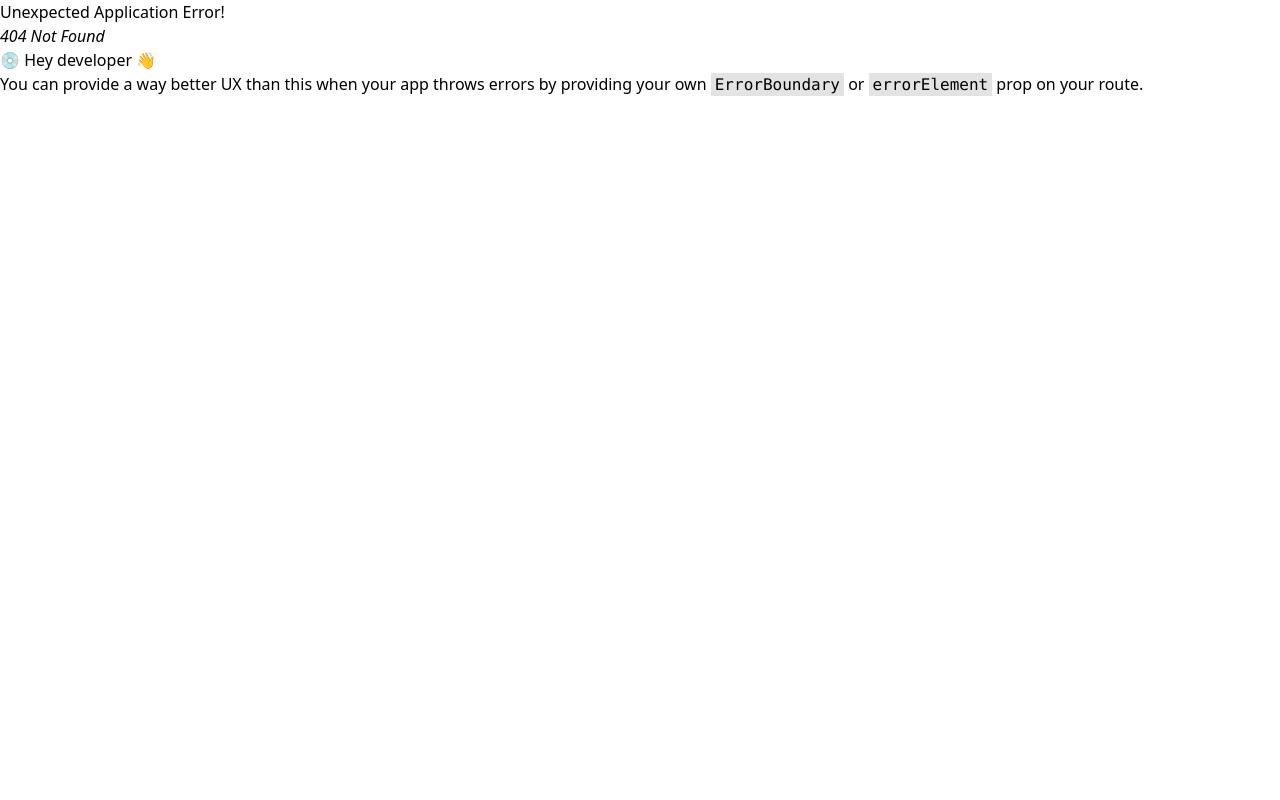
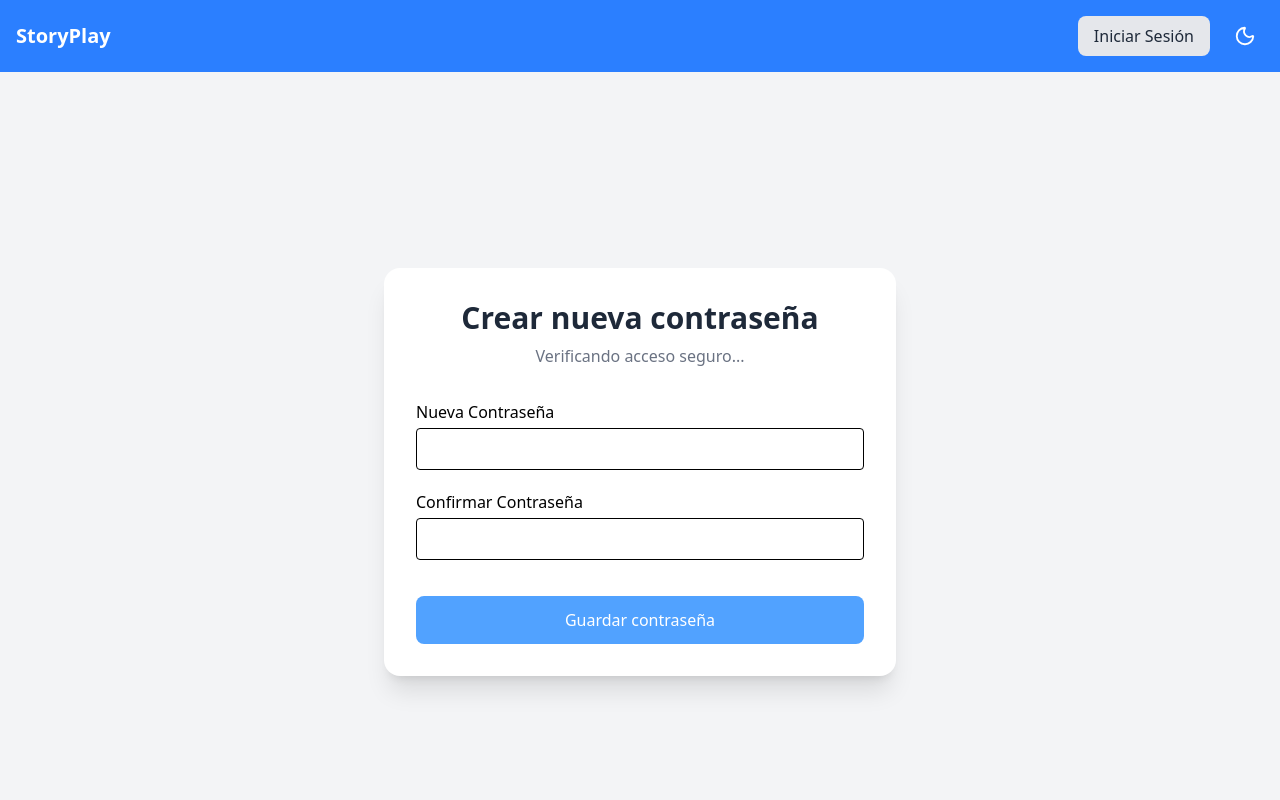
Before and after one commit to rebecapoma6/RecopilacionProyecto, a React (Vite) app: page /actualizar-clave in a window 1280 px wide. Before the commit this address had no page. Shown: the top 800 px of the page. Built offline with nearby package versions, Linux system fonts and the light colour scheme.

Commit message:
✅ReecuperarContraseña

```diff
--- a/src/App.tsx
+++ b/src/App.tsx
@@ -17,6 +17,7 @@ import AdminPage from "./pages/AdminPage";
 import AdminRoute from "./router/AdminRoute";
 import AgregarItemsPage from "./pages/AgregarItemsPage";
 import EstadisticasPage from "./pages/EstadisticasPage";
+import ActualizarClave from "./utils/ActualizarClave";
 
 
 const router = createBrowserRouter([
@@ -24,6 +25,7 @@ const router = createBrowserRouter([
     element: <LandingLayout />, //esta sera como ruta la pública general
     children: [
       { path: "/", element: <HomePage /> },
+      { path: "/actualizar-clave", element: <ActualizarClave /> },
     ],
   },
 
--- a/src/components/form/RecuperarPass.tsx
+++ b/src/components/form/RecuperarPass.tsx
@@ -3,13 +3,19 @@ import { validateField } from '../../utils/regex';
 import InputFieldClase from './InputField';
 import Button from './Button';
 import { useNavigate } from 'react-router-dom';
+import { createUserRepository } from '../../database/repositories';
+import toast from 'react-hot-toast';
 
 
 export default function RecuperarPass() {
     const navigate = useNavigate();
+    const userRepository = createUserRepository();
+
     const [formData, setFormData] = useState({ email: "" });
     const [errors, setErrors] = useState({ email: "" });
+
     const [enviado, setEnviado] = useState(false);
+    const [loading, setLoading] = useState(false);
 
     const handleChange = (e: React.ChangeEvent<HTMLInputElement>) => {
         const { name, value } = e.target;
@@ -17,7 +23,7 @@ export default function RecuperarPass() {
         setErrors({ ...errors, [name]: validateField("email", value) }); // Usamos lógica de email
     };
 
-    const handleSubmit = (e: React.FormEvent) => {
+    const handleSubmit = async (e: React.FormEvent) => {
         e.preventDefault();
         const error = validateField("email", formData.email);
         if (error) {
@@ -26,10 +32,43 @@ export default function RecuperarPass() {
         }
         // Lógica de envío...
         setEnviado(true);
+
+        try {
+            if (!formData.email) {
+                toast.error('Error al obtener el email');
+                setLoading(false);
+                return;
+            }
+
+        const result = await userRepository.resetPasswordForEmail(formData.email);
+
+        if (result.error) {
+                toast.error('Error al restablecer la contraseña');
+                setLoading(false);
+                return;
+            }
+
+            toast.success('Se ha enviado un enlace a tu correo');
+            setEnviado(true);
+
+
+
+
+        } catch (error) {
+            toast.error('Ocurrió un error inesperado');
+            console.log(error);
+        }finally {
+            setLoading(false);
+        }
+
+
+
+
+
     };
 
     return (
-        <>
+       <>
             <div className="p-3 rounded-lg shadow-sm bg-white">
                 {!enviado ? (
                     <form onSubmit={handleSubmit} className="space-y-3">
@@ -43,8 +82,12 @@ export default function RecuperarPass() {
                             onChange={handleChange}
                             error={errors.email}
                         />
-                        <Button type="submit" className="w-full bg-primary-700 hover:bg-primary-600  text-white font-medium py-2 rounded-md transition">
-                            Enviar Email
+                        <Button
+                            type="submit"
+                            disabled={loading}
+                            className="w-full bg-primary-700 hover:bg-primary-600 text-white font-medium py-2 rounded-md transition"
+                        >
+                            {loading ? 'Enviando...' : 'Enviar Email'}
                         </Button>
                     </form>
                 ) : (
--- a/src/database/repositories/UserRepository.ts
+++ b/src/database/repositories/UserRepository.ts
@@ -20,4 +20,8 @@ export interface UserRepository {
   updateUserRole(userId: string, newRole: string): Promise<{ error?: any }>;
 
   deleteUser(userId: string): Promise<{ error?: any; }>;
+
+  resetPasswordForEmail(email: string): Promise<{ error?: any }>;
+
+  updatePassword(newPassword: string): Promise<{ error?: any }>;
 }
--- a/src/database/supabase/SupabaseUserRepository.ts
+++ b/src/database/supabase/SupabaseUserRepository.ts
@@ -5,6 +5,7 @@ import { supabase } from "./Client";
 import { SupabaseStorageRepository } from "./SupabaseStorageRepository";
 
 export class SupabaseUserRepository implements UserRepository {
+
   async deleteUser(userId: string): Promise<{ error?: any; }> {
   try {
     // 1. LA VÍA LEGAL: Buscamos si el usuario tiene fotos en su carpeta
@@ -201,4 +202,21 @@ export class SupabaseUserRepository implements UserRepository {
     const { data, error } = await supabase.auth.updateUser(payload);
     return { data, error };
   }
+
+  async resetPasswordForEmail(email: string): Promise<{ error?: any; }> {
+    const { error } = await supabase.auth.resetPasswordForEmail(
+            email, {
+            // OJO AQUÍ: Tienes que cambiar este enlace
+            redirectTo: "http://localhost:5173/actualizar-clave"
+        });
+
+        return { error: error || null };
+
+  }
+
+  async updatePassword(newPassword: string): Promise<{ error?: any }> {
+    const { error } = await supabase.auth.updateUser({ password: newPassword });
+    return { error: error || null };
+  }
+
 }
--- /dev/null
+++ b/src/utils/ActualizarClave.tsx
@@ -0,0 +1,117 @@
+import { useNavigate } from "react-router-dom";
+import { createUserRepository } from "../database/repositories";
+import { useEffect, useState } from "react";
+import { supabase } from "../database/supabase/Client";
+import toast, { Toaster } from "react-hot-toast";
+import Button from "../components/form/Button";
+import InputField from "../components/form/InputField";
+
+
+export default function ActualizarClave() {
+    const navigate = useNavigate();
+    const userRepository = createUserRepository();
+
+
+    const [newPassword, setNewPassword] = useState("");
+    const [confirmPassword, setConfirmPassword] = useState("");
+    const [loading, setLoading] = useState(false);
+    const [isRecoveryMode, setIsRecoveryMode] = useState(false);
+
+    useEffect(() => {
+        // Escuchamos si Supabase nos dice que venimos del link del correo
+        const { data: listener } = supabase.auth.onAuthStateChange(async (event) => {
+            if (event === "PASSWORD_RECOVERY") {
+                setIsRecoveryMode(true);
+            }
+        });
+
+        return () => {
+            listener?.subscription?.unsubscribe?.();
+        };
+    }, []);
+
+    const handleSubmit = async (e: React.FormEvent) => {
+        e.preventDefault();
+
+        if (newPassword.length < 6) {
+            toast.error("La contraseña debe tener al menos 6 caracteres");
+            return;
+        }
+
+        if (newPassword !== confirmPassword) {
+            toast.error("Las contraseñas no coinciden");
+            return;
+        }
+
+        setLoading(true);
+
+        try {
+            // Usamos tu repositorio en lugar de llamar a Supabase directo
+            const { error } = await userRepository.updatePassword(newPassword);
+
+            if (error) {
+                toast.error("Error al actualizar: " + error.message);
+            } else {
+                toast.success("¡Contraseña actualizada con éxito!");
+                // Lo mandamos a iniciar sesión con su nueva clave
+                setTimeout(() => navigate("/iniciarSesion"), 2000);
+            }
+        } catch (error) {
+            toast.error("Ocurrió un error inesperado");
+        } finally {
+            setLoading(false);
+        }
+    };
+
+    return (
+        <div className="flex justify-center items-center bg-gray-100 min-h-screen">
+            <Toaster position="top-center" />
+
+            <div className="w-full max-w-lg p-8 bg-white rounded-2xl shadow-xl m-15">
+                <div className="mb-8 text-center">
+                    <h1 className="text-3xl font-bold text-gray-800 mb-2">Crear nueva contraseña</h1>
+                    <p className="text-gray-500">
+                        {isRecoveryMode
+                            ? "Ingresa tu nueva contraseña para recuperar tu cuenta."
+                            : "Verificando acceso seguro..."}
+                    </p>
+                </div>
+
+                <form onSubmit={handleSubmit} className="space-y-5">
+                    <div>
+                        <InputField
+                            label="Nueva Contraseña"
+                            id="newPassword"
+                            name="newPassword"
+                            type="password"
+                            value={newPassword}
+                            onChange={(e) => setNewPassword(e.target.value)}
+                        />
+                    </div>
+
+                    <div>
+                        <InputField
+                            label="Confirmar Contraseña"
+                            id="confirmPassword"
+                            name="confirmPassword"
+                            type="password"
+                            value={confirmPassword}
+                            onChange={(e) => setConfirmPassword(e.target.value)}
+                        />
+                    </div>
+
+                    <div className="pt-4">
+                        <Button
+                            type="submit"
+                            disabled={loading || !isRecoveryMode}
+                            className={`w-full py-3 text-white font-medium rounded-lg transition ${loading || !isRecoveryMode ? 'bg-blue-400 cursor-not-allowed' : 'bg-blue-600 hover:bg-blue-700 cursor-pointer'
+                                }`}
+                        >
+                            {loading ? 'Actualizando...' : 'Guardar contraseña'}
+                        </Button>
+                    </div>
+                </form>
+            </div>
+        </div>
+    );
+}
```
